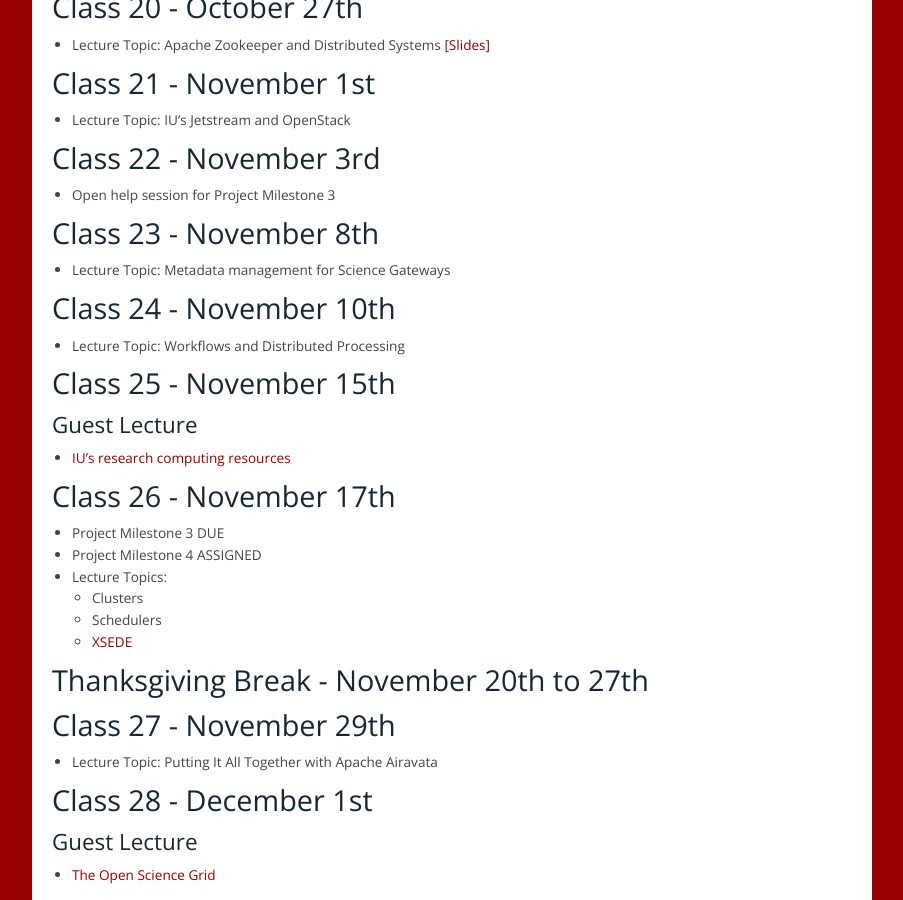
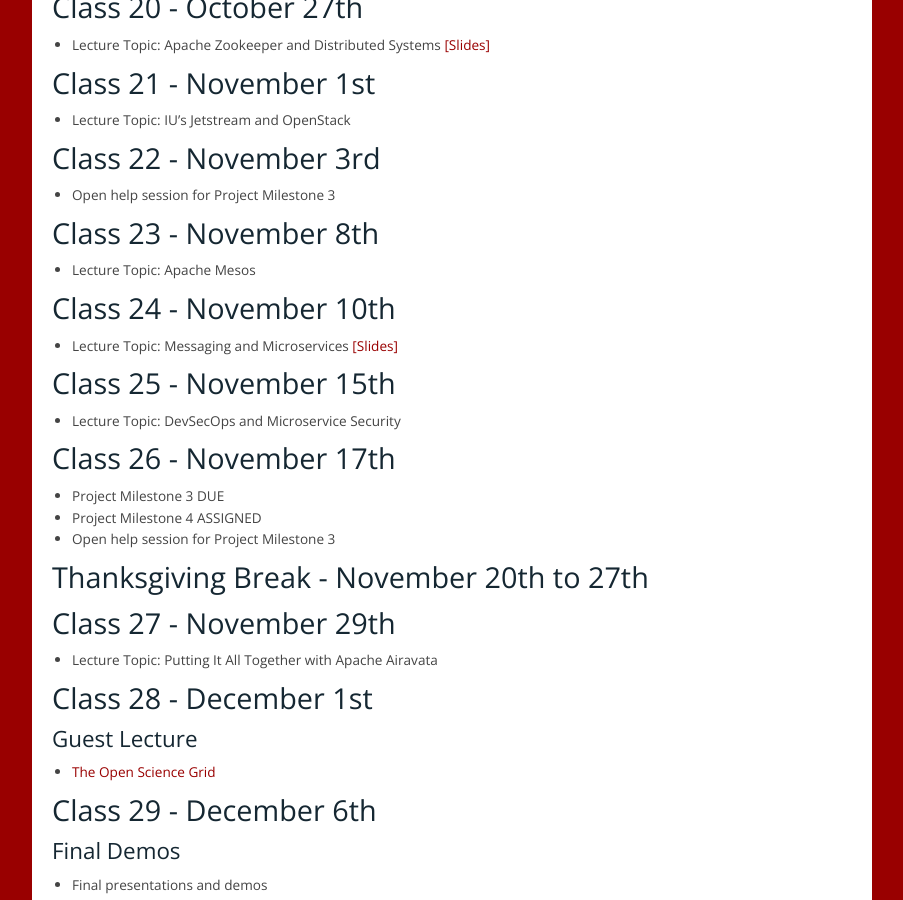
Before and after one commit to airavata-courses/airavata-courses.github.io, a Jekyll site: the page built from lectures.md, in a window 1280 px wide and 900 px high, scrolled down 2202 px. Shown: the whole window, without its empty margins (258-1161 px from the left). Built offline with Jekyll 4.4.1, drawn with Linux system fonts in a browser that asks for light colours.

Commit message:
Adding November 10th lecture slides and updating the schedule.

```diff
--- a/lectures.md
+++ b/lectures.md
@@ -103,23 +103,18 @@
 * Open help session for Project Milestone 3
 
 ###  Class 23 - November 8th
-* Lecture Topic: Metadata management for Science Gateways
+* Lecture Topic: Apache Mesos
 
 ###  Class 24 - November 10th
-* Lecture Topic: Workflows and Distributed Processing
+* Lecture Topic: Messaging and Microservices [[Slides]]({{ site.url }}slides/CS649-MessagingAndMicroservices.pdf)
 
 ###  Class 25 - November 15th
-
-#### Guest Lecture
-* [IU’s research computing resources](http://researchtech.iu.edu/){:target="_blank"}
+* Lecture Topic: DevSecOps and Microservice Security
 
 ###  Class 26 - November 17th
 * Project Milestone 3 DUE
 * Project Milestone 4 ASSIGNED
-* Lecture Topics:
-    * Clusters
-    * Schedulers
-    * [XSEDE](https://www.xsede.org/){:target="_blank"}
+* Open help session for Project Milestone 3
 
 ### Thanksgiving Break - November 20th to 27th
 
```
Also changed, not shown: 1 other file.
